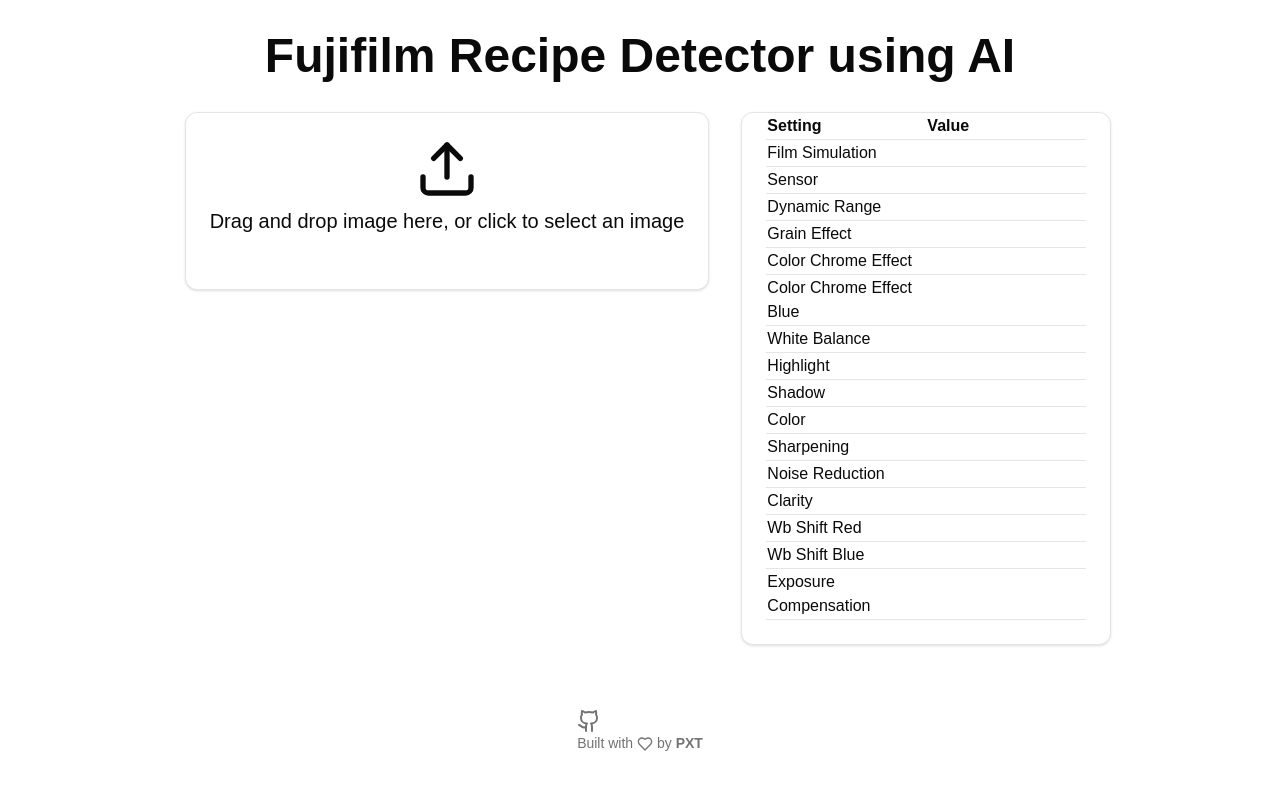
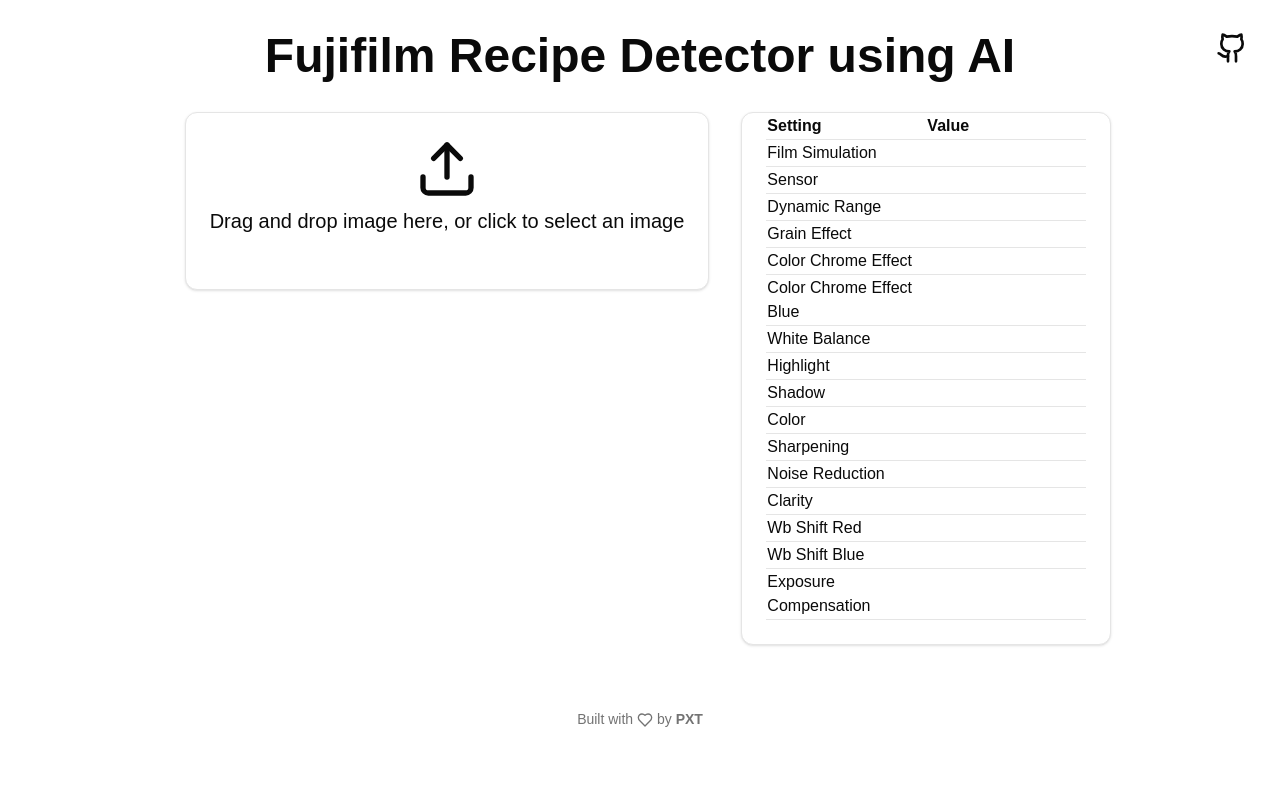
Before and after one commit to thuupx/recipe-detector, a Next.js app: page / in a window 1280 px wide. Shown: the top 790 px of the page. Built offline with nearby package versions, Linux system fonts and the light colour scheme.

Commit message:
chore: update github link

```diff
--- a/src/app/page.tsx
+++ b/src/app/page.tsx
@@ -14,19 +14,20 @@
       <h1 className="text-3xl text-center font-bold md:text-5xl py-8">
         Fujifilm Recipe Detector using AI
       </h1>
+
+      <Link
+        className="absolute top-8 right-8"
+        target="_blank"
+        href="https://github.com/thuupx/recipe-detector"
+      >
+        <Github size={32} />
+      </Link>
       <div className="flex flex-col items-start md:flex-row justify-center gap-4 w-full">
         <ImageUpload setSettings={setSettings} />
         <RecipeSettings settings={settings} />
       </div>
       <footer className="container flex flex-col items-center justify-center gap-4 py-16">
         <p className="text-sm text-muted-foreground text-center">
-          <Link
-            className="flex items-center gap-1"
-            target="_blank"
-            href="https://github.com/thuupx/recipe-detector"
-          >
-            <Github size={24} />
-          </Link>
           Built with{" "}
           <span className="font-semibold">
             <Heart size={16} className="inline-block" />
```
